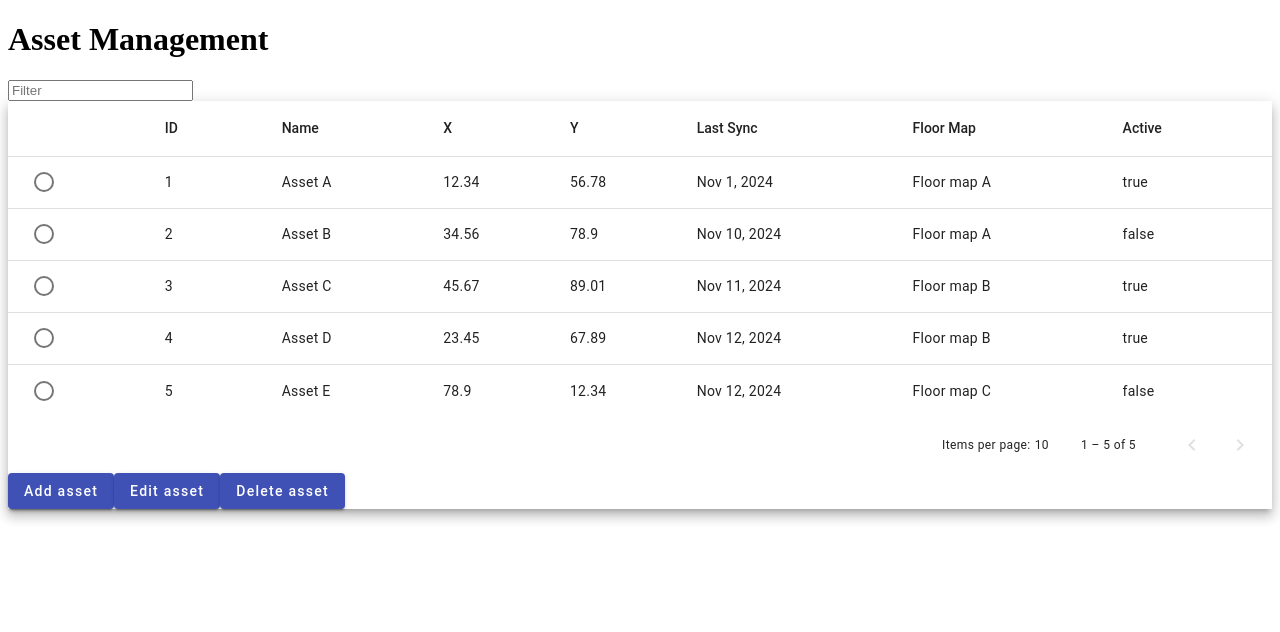
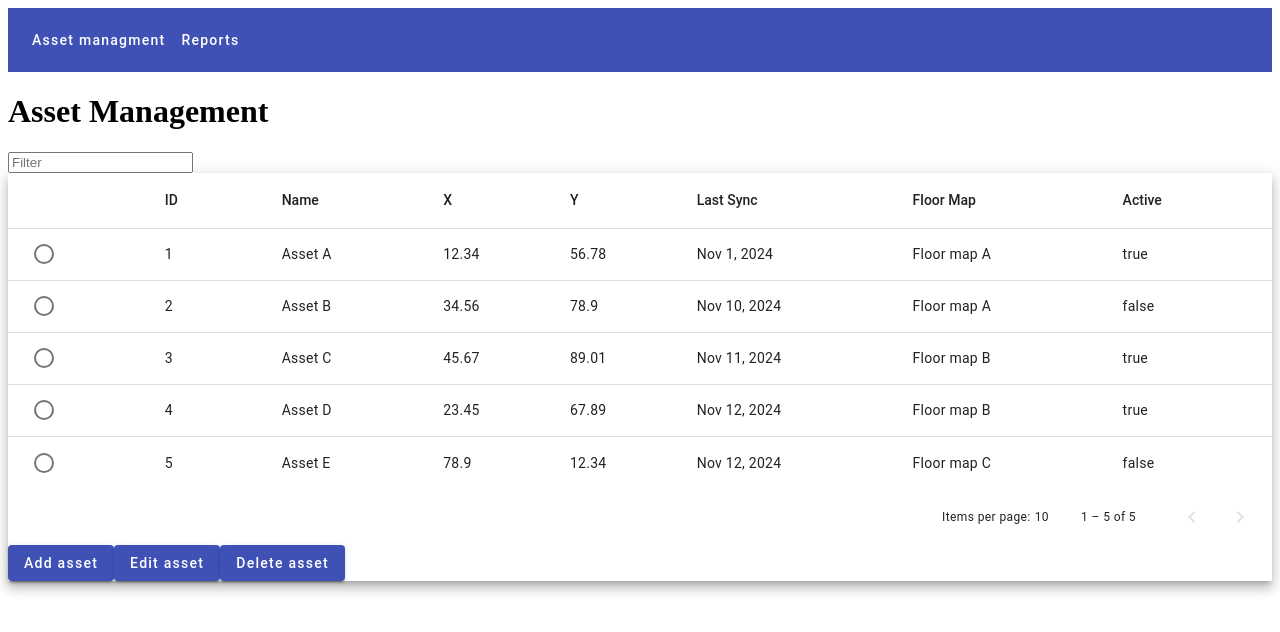
Before and after one commit to rikjalzabet/Indoor-localization, an Angular app in the folder web-ui/: page /asset-managment in a window 1280 px wide. Shown: the top 632 px of the page. Built offline with nearby package versions, Linux system fonts and the light colour scheme.

Commit message:
SCRUM-191 Created navigation

```diff
--- a/web-ui/src/app/app.component.html
+++ b/web-ui/src/app/app.component.html
@@ -1 +1,2 @@
+<app-nav></app-nav>
 <router-outlet></router-outlet>
--- a/web-ui/src/app/app.component.ts
+++ b/web-ui/src/app/app.component.ts
@@ -1,10 +1,13 @@
 import { Component } from '@angular/core';
 import { RouterOutlet } from '@angular/router';
+import { NavComponent } from './nav/nav.component';
 
 @Component({
   selector: 'app-root',
   standalone: true,
-  imports: [RouterOutlet],
+  imports: [RouterOutlet,
+    NavComponent,
+  ],
   templateUrl: './app.component.html',
   styleUrl: './app.component.css'
 })
--- /dev/null
+++ b/web-ui/src/app/nav/nav.component.html
@@ -0,0 +1,5 @@
+
+  <mat-toolbar color="primary">
+    <button mat-button routerLink="/asset-managment">Asset managment</button>
+    <button mat-button routerLink="/reports">Reports</button>
+  </mat-toolbar>
--- /dev/null
+++ b/web-ui/src/app/reports/reports.component.html
@@ -0,0 +1 @@
+<p>reports works!</p>
```
Also changed, not shown: web-ui/src/app/app.routes.ts (+10 -1 lines), web-ui/src/app/nav/nav.component.ts (added, +13 -0 lines), web-ui/src/app/reports/reports.component.ts (added, +12 -0 lines), web-ui/src/app/nav/nav.component.css (added), web-ui/src/app/reports/reports.component.css (added), 2 other files (tests, documents, lock files or other folders).
